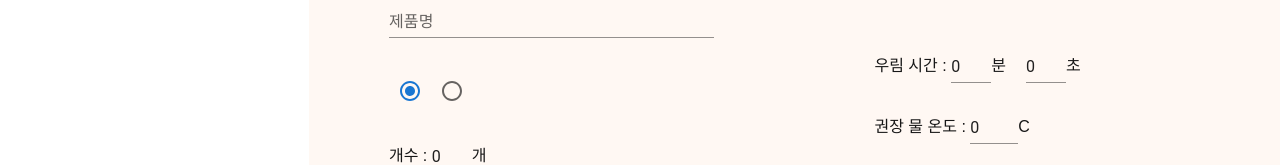
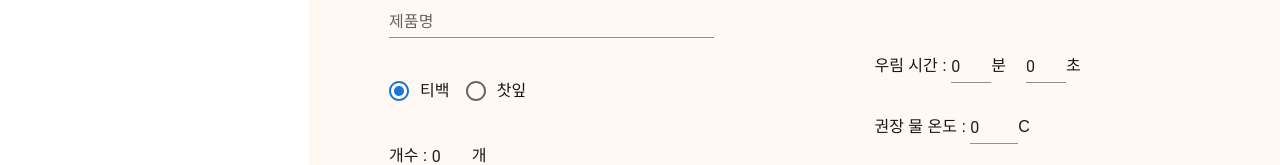
Before and after one commit to Azamman327/yes-tea, a Next.js app: page /inventory/add in a window 1280 px wide. Shown: the part 260-425 px from the top of the page. Built offline with nearby package versions, Linux system fonts and the light colour scheme.

Commit message:
Design: radio button에 label 추가

```diff
--- a/src/app/inventory/add/page.tsx
+++ b/src/app/inventory/add/page.tsx
@@ -85,16 +85,8 @@ export default function inventoryAdd() {
               <TextField {...register('brand')} label="브랜드" defaultValue="" variant="standard" />
               <TextField {...register('name')} label="제품명" defaultValue="" variant="standard" />
               <div>
-                {/* <label>
-                  <input type="radio" {...register('packagingtype')} value="teabag" checked={selectedValue === "teabag"} onChange={handleChange}/>
-                  티백
-                </label>
-                <label>
-                  <input type="radio" {...register('packagingtype')} value="looseleaf" checked={selectedValue === "looseleaf"} onChange={handleChange}/>
-                  잎차
-                </label> */}
-                <Radio {...register('packagingtype')} checked={selectedValue === 'teabag'} onChange={handleChange} value="teabag" />
-                <Radio {...register('packagingtype')} checked={selectedValue === 'looseleaf'} onChange={handleChange} value="looseleaf" />
+                <FormControlLabel {...register('packagingtype')} checked={selectedValue === 'teabag'} value="teabag" control={<Radio  onChange={handleChange}/>} label="티백" />
+                <FormControlLabel {...register('packagingtype')} checked={selectedValue === 'looseleaf'} value="looseleaf" control={<Radio  onChange={handleChange}/>} label="찻잎" />
               </div>
               <div>
                 <span>개수 : </span>
```
